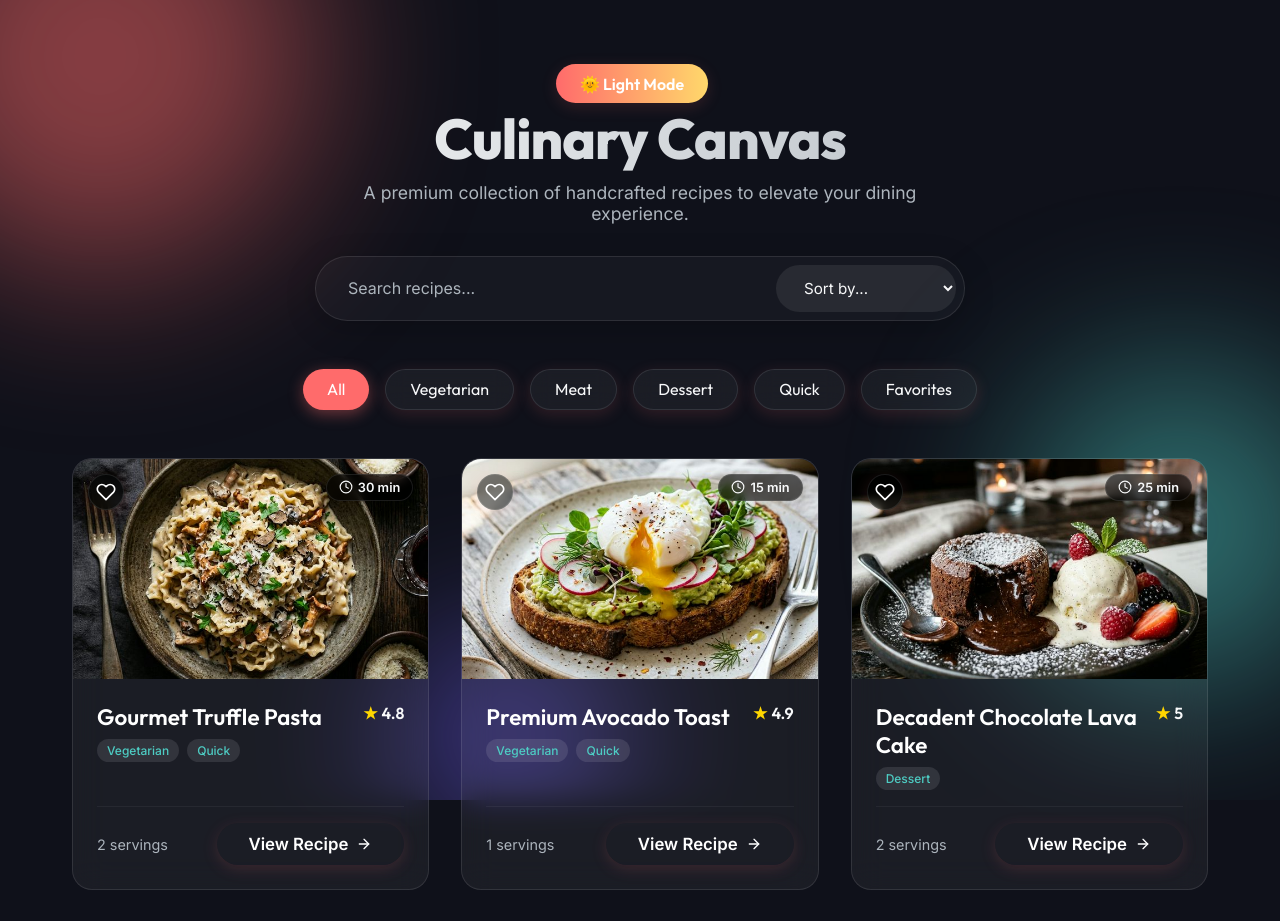
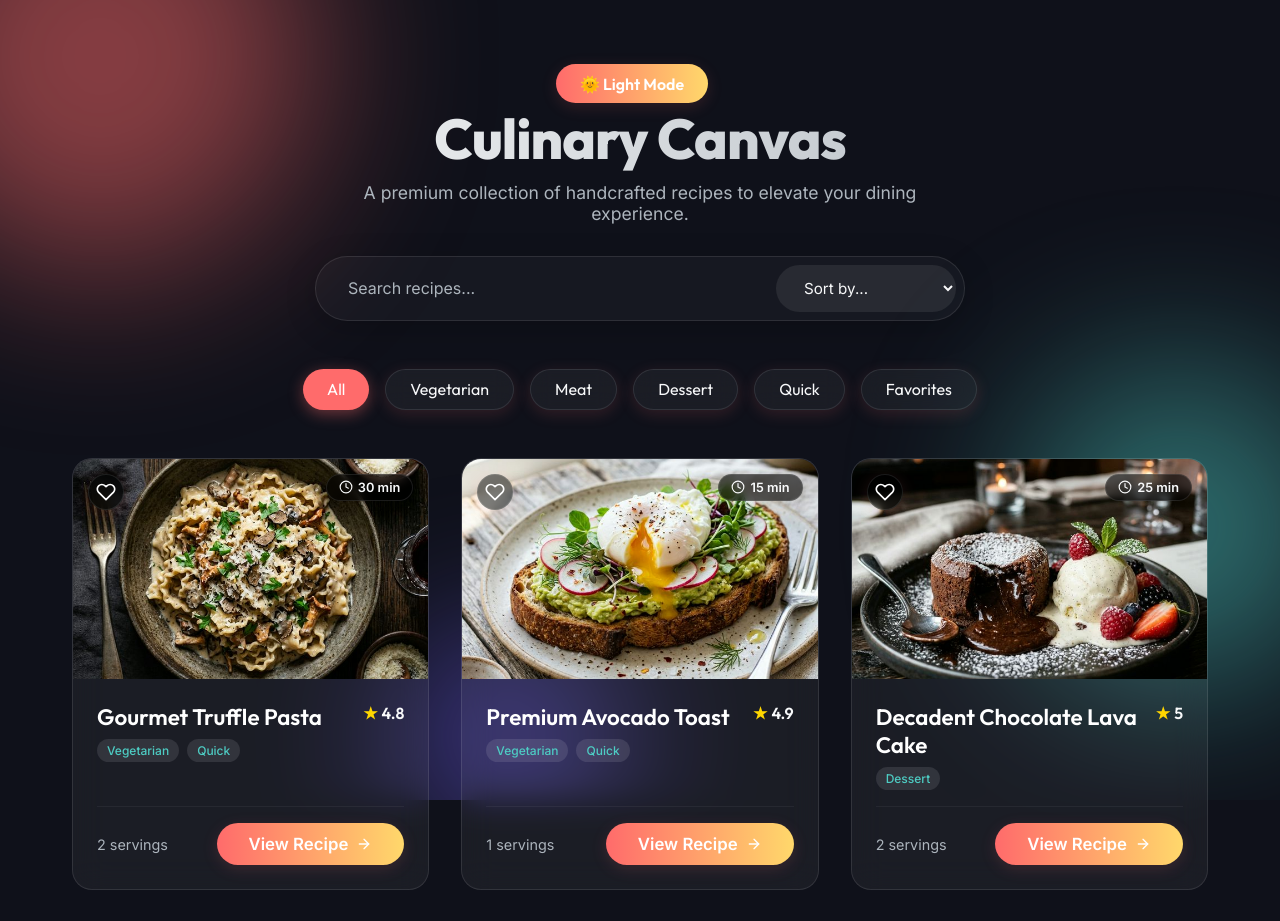
Before and after one commit to ImeMeegoda/Culinary-Canvas_Recipes_Web, a React (Vite) app: page / in a window 1280 px wide. Shown: the top 921 px of the page. Built offline with nearby package versions, Linux system fonts and the light colour scheme.

Commit message:
feat: initialize base styles and layout design with glassmorphism components

```diff
--- a/src/index.css
+++ b/src/index.css
@@ -56,7 +56,6 @@
     opacity: 0.4;
     transition: 0s;
   }
-}
 
 .nice-btn:hover, .filter-btn:hover, .view-btn:hover, .favorite-btn:hover, .theme-toggle:hover, .print-btn:hover, .share-btn:hover {
   filter: var(--btn-hover-bright);
@@ -379,46 +378,6 @@ body {
   border-top: 1px solid rgba(255,255,255,0.05);
 }
 
-.view-btn {
-  background: transparent;
-  color: #fff;
-  border: none;
-  font-weight: 600;
-  font-family: var(--font-body);
-  display: flex;
-  align-items: center;
-  gap: 8px;
-  cursor: pointer;
-  transition: color 0.3s ease;
-  position: relative;
-}
-
-.view-btn::after {
-  content: '';
-  position: absolute;
-  bottom: -4px;
-  left: 0;
-  width: 0;
-  height: 2px;
-  background: var(--primary);
-  transition: width 0.3s ease;
-}
-
-.view-btn:hover {
-  color: var(--primary);
-}
-
-.view-btn:hover::after {
-  width: 100%;
-}
-
-.view-btn svg {
-  transition: transform 0.3s ease;
-}
-
-.view-btn:hover svg {
-  transform: translateX(4px);
-}
 
 /* Modal Overlay */
 .modal-overlay {
@@ -634,7 +593,6 @@ body {
     left: 10px;
   }
 }
-}
 
 /* View Transitions API */
 ::view-transition-group(*),
@@ -684,9 +642,6 @@ body {
   color: #111;
 }
 
-.light-mode .view-btn {
-  color: #111;
-}
 
 .light-mode .modal-content {
   background: #fff;
```
